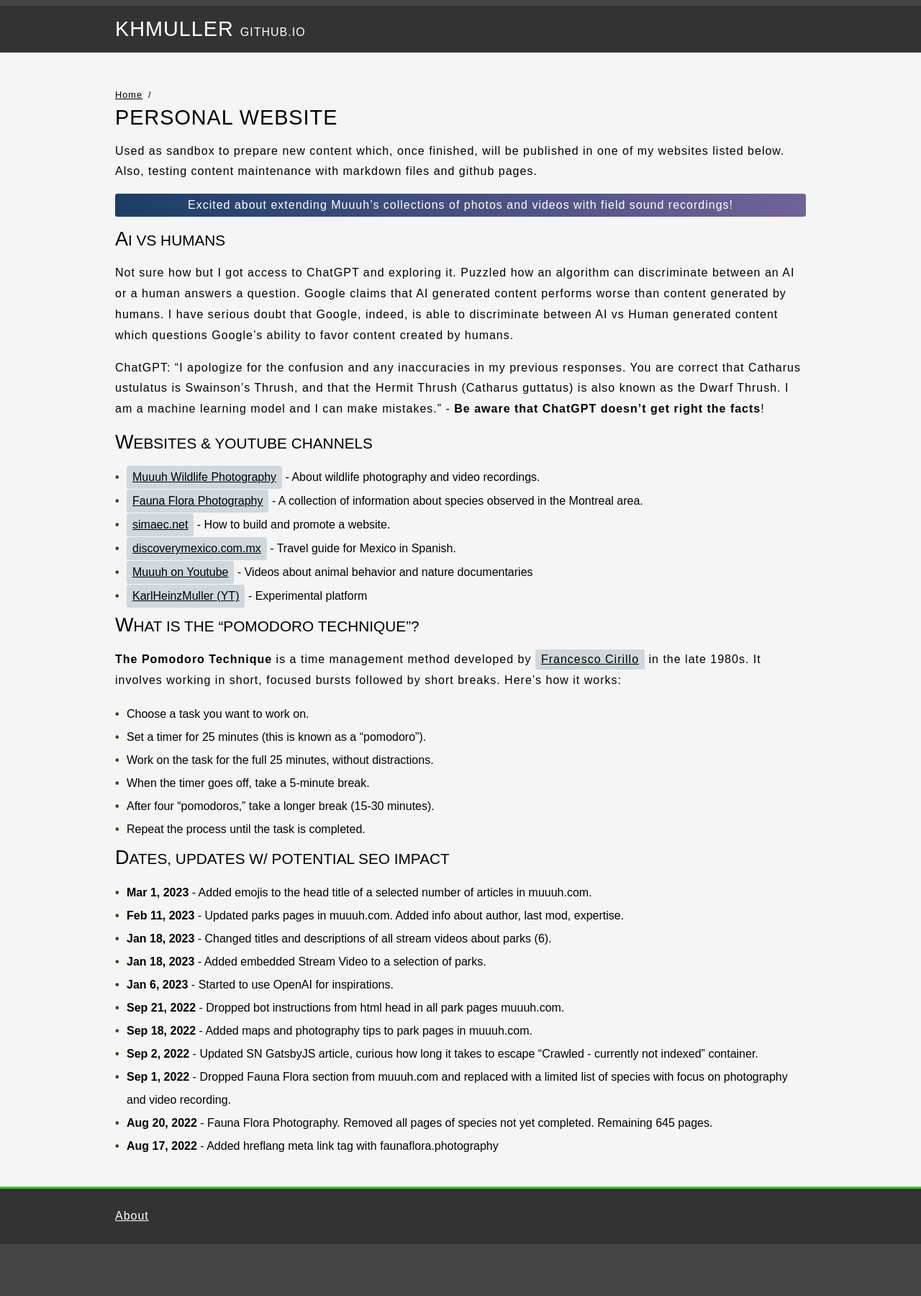
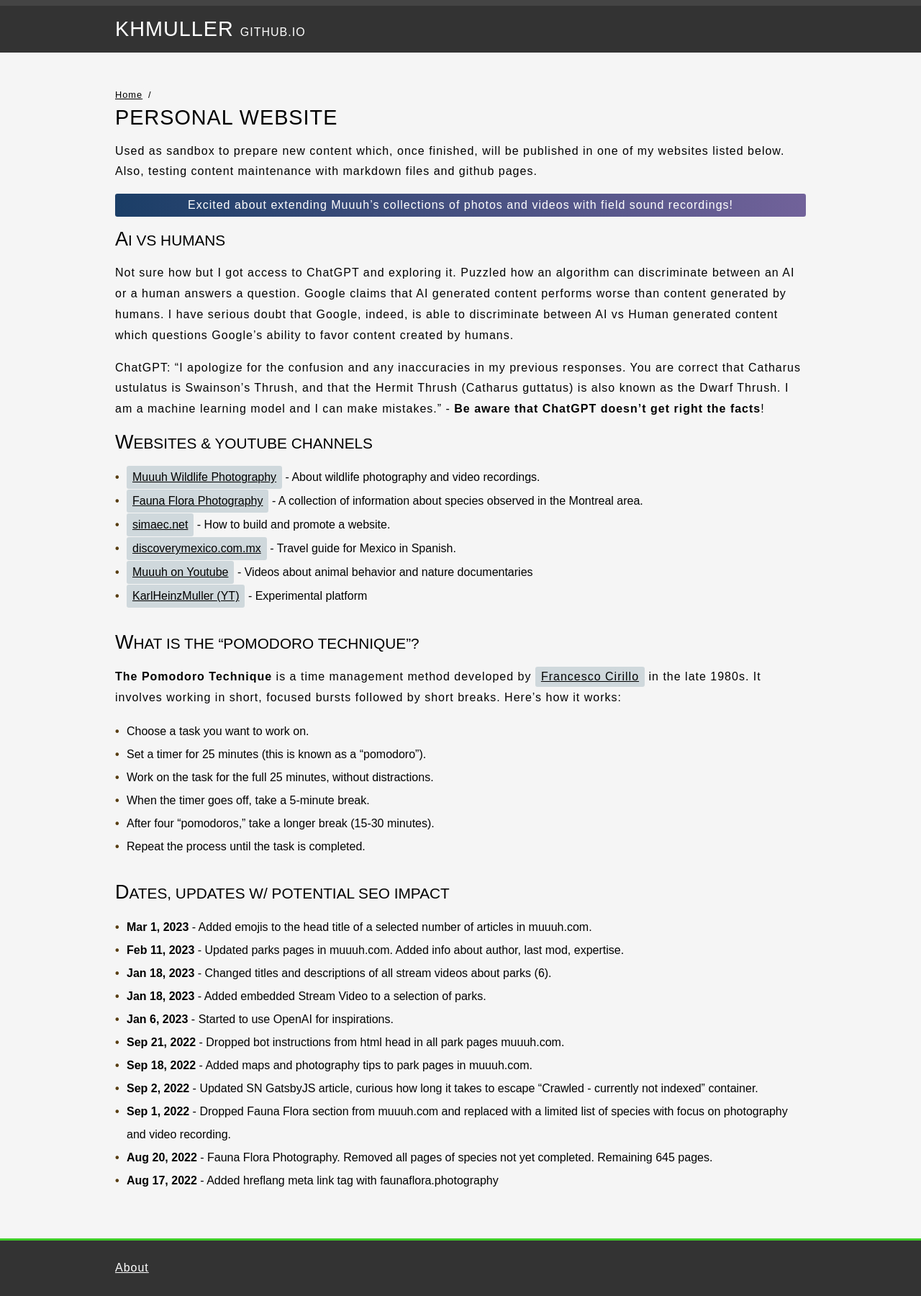
Before and after one commit to KHMuller/khmuller.github.io, a Jekyll site: the page built from index.md, in a window 1280 px wide. Shown: the whole page at 72% size. Built offline with Jekyll 4.4.1, drawn with Linux system fonts in a browser that asks for light colours; before the commit the page ends 1728 px from its top, so only the background shows below that.

Commit message:
Another Update

```diff
--- a/assets/css/styles.css
+++ b/assets/css/styles.css
@@ -147,7 +147,7 @@ h2 {
 
     ul, ol {
         padding: 0;
-        margin: 0.5rem 0;
+        margin: 0.5rem 0 2rem 0;
     }
     ol { margin-left: 1rem;}
 
```
